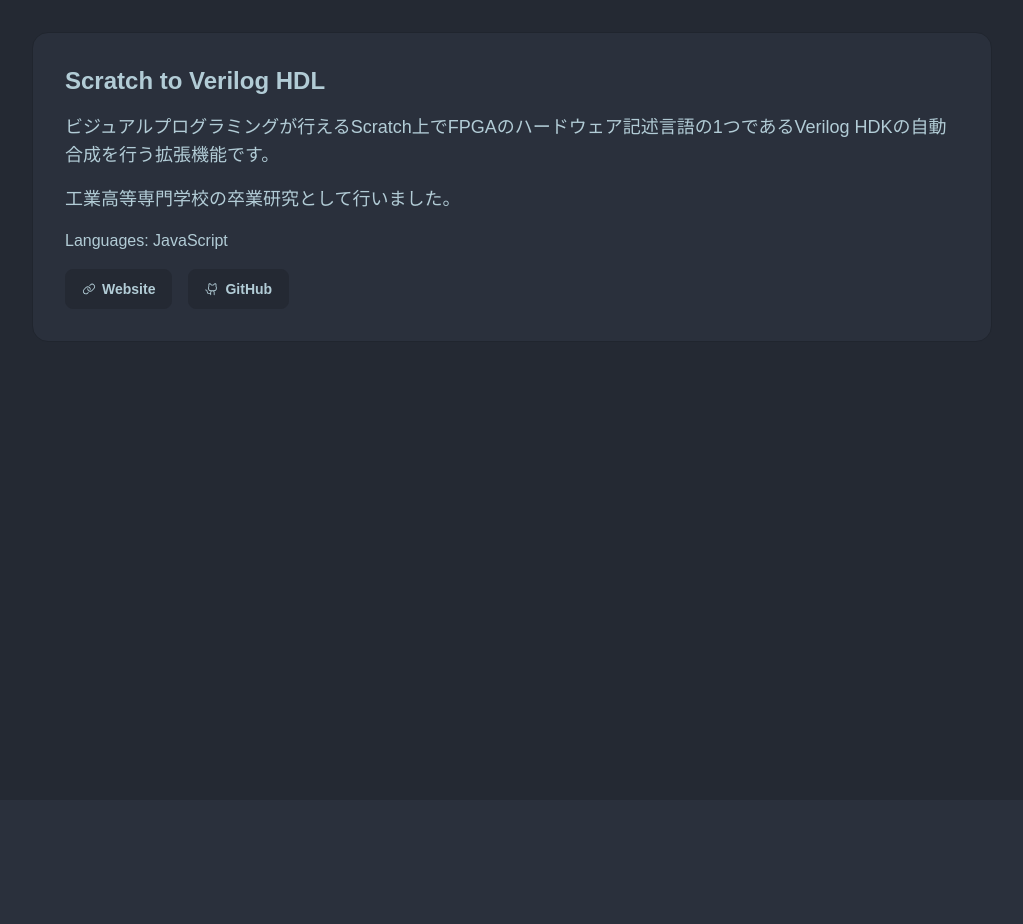
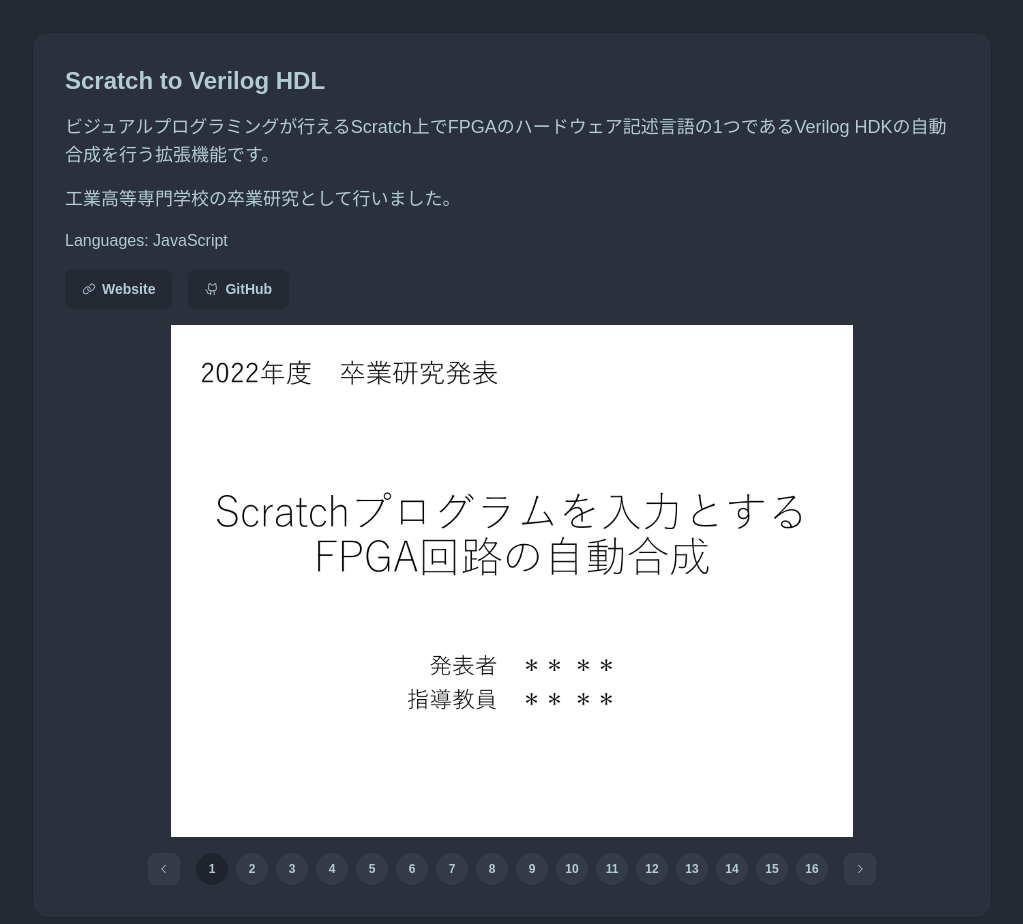
Before and after one commit to HitsujiRere/webpage, a Next.js app: page /work/scratch2verilog in a window 1280 px wide. Shown: the top 924 px of the page, without its empty margins (128-1151 px from the left). Before the commit the page ends 800 px from the top, so only its background shows below. Built offline with nearby package versions, Linux system fonts and the light colour scheme; a web font is replaced by a local one.

Commit message:
/work/[id]で画像を表示

```diff
--- a/package.json
+++ b/package.json
@@ -23,6 +23,8 @@
     "@types/react-dom": "^19",
     "classnames": "^2.5.1",
     "daisyui": "^5.0.9",
+    "embla-carousel": "^8.5.2",
+    "embla-carousel-react": "^8.5.2",
     "jest": "^29.7.0",
     "react-icons": "^5.5.0",
     "tailwindcss": "^4",
--- a/src/app/globals.css
+++ b/src/app/globals.css
@@ -3,3 +3,19 @@
   /* biome-ignore lint/correctness/noUnknownProperty: daisyui use property themes */
   themes: dim --default;
 }
+
+@layer components {
+  .embla {
+    overflow: hidden;
+  }
+
+  .embla__container {
+    display: flex;
+    touch-action: pan-y pinch-zoom;
+  }
+
+  .embla__slide {
+    flex: 0 0 100%;
+    min-width: 0;
+  }
+}
--- a/src/app/work/[id]/page.tsx
+++ b/src/app/work/[id]/page.tsx
@@ -1,6 +1,8 @@
+import Image from "next/image";
 import { notFound } from "next/navigation";
 import { PiGithubLogo, PiLink } from "react-icons/pi";
 import works from "~/assets/works.json";
+import { Carousel } from "~/components/Carousel";
 
 type HomeParams = {
   id: string;
@@ -48,6 +50,20 @@
               </a>
             )}
           </div>
+
+          {work.images && (
+            <Carousel options={{ loop: true }}>
+              {work.images.map((image, index) => (
+                <Image
+                  key={image}
+                  src={image}
+                  alt={`Image ${index}`}
+                  fill
+                  className="object-contain"
+                />
+              ))}
+            </Carousel>
+          )}
         </div>
       </div>
     </main>
--- /dev/null
+++ b/src/components/Carousel/components/NavigationButton.tsx
@@ -0,0 +1,21 @@
+import { memo } from "react";
+import { PiCaretLeft, PiCaretRight } from "react-icons/pi";
+
+export type NavigationButtonProps = {
+  navigaton: "next" | "prev";
+  onClick: () => void;
+};
+
+export const NavigationButton = memo(
+  ({ navigaton, onClick }: NavigationButtonProps) => {
+    return (
+      <button
+        type="button"
+        className="btn btn-square btn-sm btn-soft"
+        onClick={() => onClick()}
+      >
+        {navigaton === "next" ? <PiCaretRight /> : <PiCaretLeft />}
+      </button>
+    );
+  },
+);
--- /dev/null
+++ b/src/components/Carousel/components/PagenationButton.tsx
@@ -0,0 +1,24 @@
+import classNames from "classnames";
+import { memo } from "react";
+
+export type PagenationButtonProps = {
+  index: number;
+  isActive: boolean;
+  onClick: (index: number) => void;
+};
+
+export const PagenationButton = memo(
+  ({ index, isActive, onClick }: PagenationButtonProps) => {
+    return (
+      <button
+        type="button"
+        className={classNames("btn btn-circle btn-sm btn-soft", {
+          "btn-active": isActive,
+        })}
+        onClick={() => onClick(index)}
+      >
+        {index + 1}
+      </button>
+    );
+  },
+);
--- /dev/null
+++ b/src/components/Carousel/hooks/useNavigation.ts
@@ -0,0 +1,19 @@
+import type { EmblaCarouselType } from "embla-carousel";
+import { useCallback } from "react";
+
+export const useNavigation = (emblaApi: EmblaCarouselType | undefined) => {
+  const goToNext = useCallback(() => {
+    if (!emblaApi) return;
+    emblaApi.scrollNext();
+  }, [emblaApi]);
+
+  const goToPrev = useCallback(() => {
+    if (!emblaApi) return;
+    emblaApi.scrollPrev();
+  }, [emblaApi]);
+
+  return {
+    goToNext,
+    goToPrev,
+  };
+};
--- /dev/null
+++ b/src/components/Carousel/hooks/usePagination.ts
@@ -0,0 +1,36 @@
+import type { EmblaCarouselType } from "embla-carousel";
+import { useCallback, useEffect, useState } from "react";
+
+export const usePagination = (emblaApi: EmblaCarouselType | undefined) => {
+  const [activePageIndex, setActivePageIndex] = useState(0);
+  const [scrollSnaps, setScrollSnaps] = useState<number[]>([]);
+
+  const goToPage = useCallback(
+    (index: number) => {
+      if (!emblaApi) return;
+      emblaApi.scrollTo(index);
+    },
+    [emblaApi],
+  );
+
+  const onInit = useCallback((emblaApi: EmblaCarouselType) => {
+    setScrollSnaps(emblaApi.scrollSnapList());
+  }, []);
+
+  const onSelect = useCallback((emblaApi: EmblaCarouselType) => {
+    setActivePageIndex(emblaApi.selectedScrollSnap());
+  }, []);
+
+  useEffect(() => {
+    if (!emblaApi) return;
+    onInit(emblaApi);
+    onSelect(emblaApi);
+    emblaApi.on("reInit", onInit).on("reInit", onSelect).on("select", onSelect);
+  }, [emblaApi, onInit, onSelect]);
+
+  return {
+    activePageIndex,
+    scrollSnaps,
+    goToPage,
+  };
+};
--- /dev/null
+++ b/src/components/Carousel/index.tsx
@@ -0,0 +1,57 @@
+"use client";
+
+import type { EmblaOptionsType } from "embla-carousel";
+import useEmblaCarousel from "embla-carousel-react";
+import type { JSX } from "react";
+import { NavigationButton } from "./components/NavigationButton";
+import { PagenationButton } from "./components/PagenationButton";
+import { useNavigation } from "./hooks/useNavigation";
+import { usePagination } from "./hooks/usePagination";
+
+type PropType = {
+  children: JSX.Element[];
+  options?: EmblaOptionsType;
+};
+
+export const Carousel = (props: PropType) => {
+  const { children, options } = props;
+  const [emblaRef, emblaApi] = useEmblaCarousel(options);
+
+  const { activePageIndex, scrollSnaps, goToPage } = usePagination(emblaApi);
+
+  const { goToNext, goToPrev } = useNavigation(emblaApi);
+
+  return (
+    <div className="@container flex flex-col gap-4">
+      <div className="embla rounded-box" ref={emblaRef}>
+        <div className="embla__container -ml-4">
+          {children.map((element) => (
+            <div key={element.key} className="embla__slide pl-4">
+              <div className="relative grid h-128 w-full place-items-center">
+                {element}
+              </div>
+            </div>
+          ))}
+        </div>
+      </div>
+
+      <div className="flex items-center justify-center gap-4">
+        <NavigationButton navigaton="prev" onClick={goToPrev} />
+
+        <div className="flex flex-wrap items-center gap-2">
+          {scrollSnaps.map((_, index) => (
+            <PagenationButton
+              // biome-ignore lint/suspicious/noArrayIndexKey:
+              key={index}
+              index={index}
+              isActive={index === activePageIndex}
+              onClick={goToPage}
+            />
+          ))}
+        </div>
+
+        <NavigationButton navigaton="next" onClick={goToNext} />
+      </div>
+    </div>
+  );
+};
```
Also changed, not shown: 1 other file (tests, documents, lock files or other folders).
